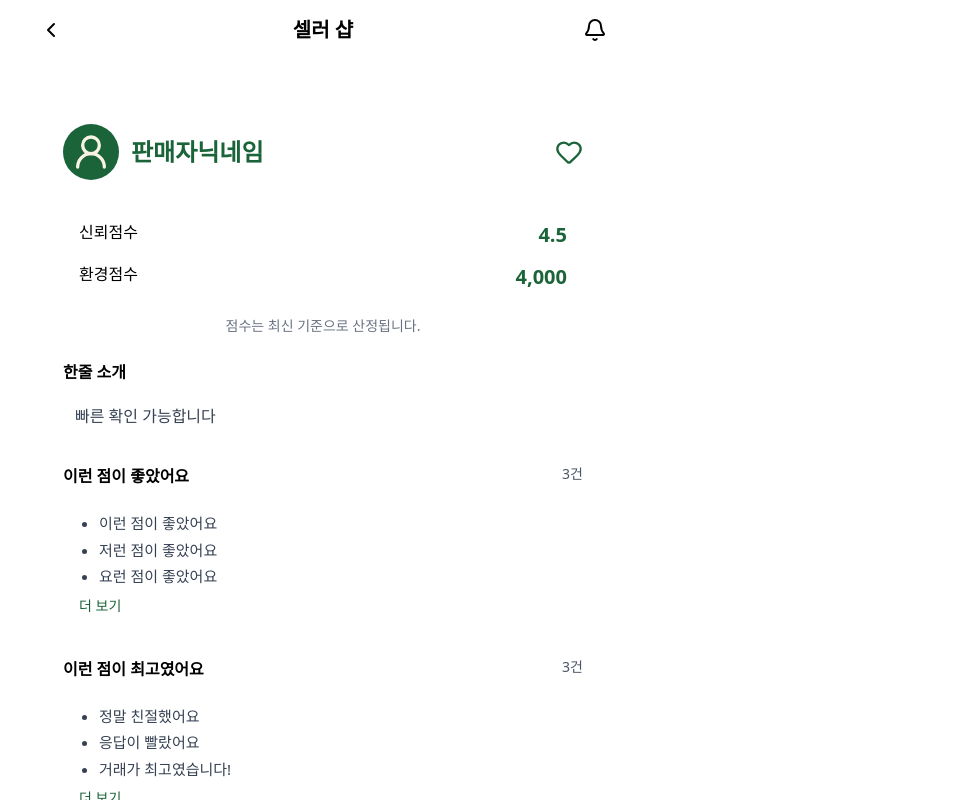
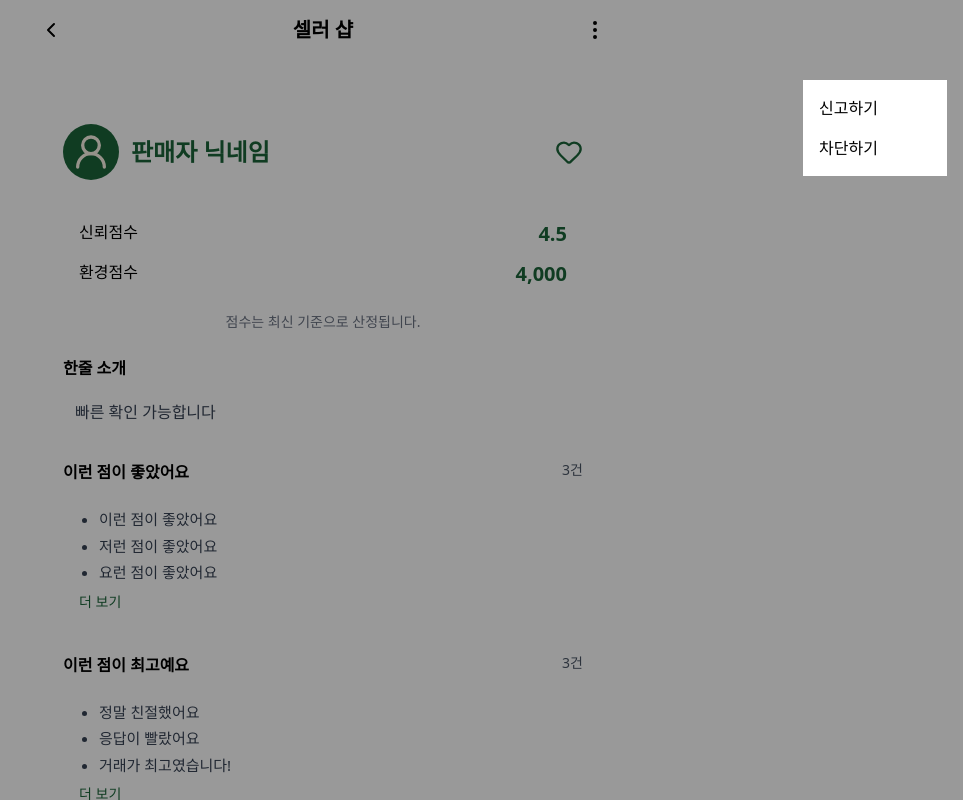
Before and after one commit to zeromarket-react-buds/zeromarket-client, a React (Vite) app: page /sellershop in a window 1280 px wide. Both pictures are taken after a click on the button 912 px from the left and 30 px from the top of the page. Shown: the top 800 px of the page, without its empty margins (317-1280 px from the left). Built offline with nearby package versions, Linux system fonts and the light colour scheme.

Commit message:
[SS-01-01]셀레샵UI_임시 신고, 차단 선택 버튼과 모달창

```diff
--- a/src/App.jsx
+++ b/src/App.jsx
@@ -17,6 +17,7 @@ import { AuthProvider } from "@/hooks/AuthContext";
 import MySalesPage from "@/pages/me/MySalesPage";
 import MyPurchasesPage from "@/pages/me/MyPurchasesPage";
 import SellerShopPage from "./pages/sellershop/SellerShop";
+import { MoreVertical } from "lucide-react"; //SellerShop 상단 선택창
 
 const router = createBrowserRouter([
   {
@@ -194,14 +195,26 @@ const router = createBrowserRouter([
           layout: {
             header: {
               component: "TitleHeader",
-              props: { title: "셀러 샵" },
+              props: {
+                title: "셀러 샵",
+                rightSlot: (
+                  <MoreVertical
+                    size={24}
+                    className="cursor-pointer"
+                    onClick={() => {
+                      // 셀러샵에서 커스텀 이벤트 발생
+                      window.dispatchEvent(new CustomEvent("seller-menu-open"));
+                    }}
+                  />
+                ),
+              },
             },
             footer: {
               component: "DefaultFooter",
             },
           },
         },
-      },
+      }, //
     ],
   },
 ]);
--- a/src/layouts/header/TitleHeader.jsx
+++ b/src/layouts/header/TitleHeader.jsx
@@ -1,7 +1,7 @@
 import { ChevronLeft, Bell } from "lucide-react";
 import Container from "@/components/Container";
-
-const TitleHeader = ({ title }) => {
+//rightSlot추가
+const TitleHeader = ({ title, rightSlot }) => {
   return (
     <Container>
       <header className="flex items-center justify-between mb-6">
@@ -9,9 +9,8 @@ const TitleHeader = ({ title }) => {
           <ChevronLeft size={24} />
         </button>
         <h1 className="text-xl font-bold">{title}</h1>
-        <button>
-          <Bell size={24} />
-        </button>
+        {/* 오른쪽 아이콘: 기본 Bell, 커스텀(rightSlot) 있으면 대체 {rightSlot ? rightSlot :}추가 */}
+        <button>{rightSlot ? rightSlot : <Bell size={24} />}</button>
       </header>
     </Container>
   );
--- a/src/pages/sellershop/SellerShop.jsx
+++ b/src/pages/sellershop/SellerShop.jsx
@@ -5,8 +5,8 @@ import { useEffect, useState } from "react";
 
 const SellerShopPage = () => {
   // UI 전용 더미 데이터 — 나중에 fetch로 교체 가능
-  const [detail, setDetail] = useState({
-    sellerNickName: "판매자닉네임",
+  const [detail] = useState({
+    sellerNickName: "판매자 닉네임",
     trustScore: 4.5,
     environmentScore: 4000,
     introduction: "빠른 확인 가능합니다",
@@ -36,7 +36,21 @@ const SellerShopPage = () => {
     ],
   });
 
+  // 메뉴 & 모달 상태
+  const [menuOpen, setMenuOpen] = useState(false); // 점 3개 메뉴 오픈
+  const [reportModal, setReportModal] = useState(false); // 신고 모달
+  const [blockModal, setBlockModal] = useState(false); // 차단 모달
+
+  // 헤더의 rightSlot(점 3개 버튼)이 클릭되면 발생하는 이벤트 수신
+  useEffect(() => {
+    const handler = () => setMenuOpen(true);
+    window.addEventListener("seller-menu-open", handler);
+
+    return () => window.removeEventListener("seller-menu-open", handler);
+  }, []);
+
   return (
+    <>
       <Container>
         <div className="px-6 max-w-full mx-auto">
           {/* ---------- 판매자 프로필 ---------- */}
@@ -57,14 +71,14 @@ const SellerShopPage = () => {
           <div className="border rounded-2xl p-4 mb-2">
             <div className="flex justify-between mb-3">
               <span>신뢰점수</span>
-            <span className="text-brand-green font-bold text-[20px]">
+              <span className="text-brand-green font-bold text-xl">
                 {detail.trustScore}
               </span>
             </div>
 
             <div className="flex justify-between">
               <span>환경점수</span>
-            <span className="text-brand-green font-bold text-[20px]">
+              <span className="text-brand-green font-bold text-xl">
                 {detail.environmentScore.toLocaleString()}
               </span>
             </div>
@@ -82,12 +96,13 @@ const SellerShopPage = () => {
             </div>
           </div>
 
-        {/* ---------- 이런 점이 좋았어요 ---------- */}
+          {/* 이런 점이 좋았어요 */}
           <div className="mb-6">
             <div className="flex justify-between mb-2">
               <span className="font-semibold text-[16px]">
                 이런 점이 좋았어요
               </span>
+              {/*건수증가*/}
               <span className="text-gray-600 text-sm">
                 {detail.goodReviews.length}건
               </span>
@@ -95,7 +110,8 @@ const SellerShopPage = () => {
 
             <div className="border rounded-2xl p-4">
               <ul className="list-disc pl-5 text-gray-700 text-[15px] space-y-1">
-              {detail.goodReviews.map((r, i) => (
+                {/* 최대 3건까지만 표시하도록 slice */}
+                {detail.goodReviews.slice(0, 3).map((r, i) => (
                   <li key={i}>{r}</li>
                 ))}
               </ul>
@@ -103,11 +119,11 @@ const SellerShopPage = () => {
             </div>
           </div>
 
-        {/* ---------- 이런 점이 최고였어요 ---------- */}
+          {/* 이런 점이 최고예요  */}
           <div className="mb-8">
             <div className="flex justify-between mb-2">
               <span className="font-semibold text-[16px]">
-              이런 점이 최고였어요
+                이런 점이 최고예요
               </span>
               <span className="text-gray-600 text-sm">
                 {detail.bestReviews.length}건
@@ -116,7 +132,8 @@ const SellerShopPage = () => {
 
             <div className="border rounded-2xl p-4">
               <ul className="list-disc pl-5 text-gray-700 text-[15px] space-y-1">
-              {detail.bestReviews.map((r, i) => (
+                {/* 최대 3건까지만 표시하도록 slice */}
+                {detail.bestReviews.slice(0, 3).map((r, i) => (
                   <li key={i}>{r}</li>
                 ))}
               </ul>
@@ -124,8 +141,12 @@ const SellerShopPage = () => {
             </div>
           </div>
 
+          <p className="text-gray-400 text-14 -mt-7">
+            후기는 최신순으로 3건만 보입니다
+          </p>
+
           {/* ---------- 판매 상품 ---------- */}
-        <div className="mb-6">
+          <div className="mt-8 mb-6">
             <h3 className="text-lg font-semibold text-gray-800 mb-4">
               판매 상품
             </h3>
@@ -134,6 +155,83 @@ const SellerShopPage = () => {
           </div>
         </div>
       </Container>
+
+      {/* ===== 점 세 개 메뉴 ===== */}
+      {menuOpen && (
+        <>
+          {/* 딤 배경 */}
+          <div
+            className="fixed inset-0 bg-black/40"
+            onClick={() => setMenuOpen(false)}
+          ></div>
+
+          {/* 메뉴 박스 */}
+          <div className="fixed top-20 right-4 bg-white rounded-xl shadow-xl border w-36 p-2">
+            <button
+              className="w-full text-left p-2 hover:bg-gray-100"
+              onClick={() => {
+                setMenuOpen(false);
+                setReportModal(true);
+              }}
+            >
+              신고하기
+            </button>
+
+            <button
+              className="w-full text-left p-2 hover:bg-gray-100"
+              onClick={() => {
+                setMenuOpen(false);
+                setBlockModal(true);
+              }}
+            >
+              차단하기
+            </button>
+          </div>
+        </>
+      )}
+
+      {/* ====== 신고 모달 ===== */}
+      {reportModal && (
+        <div className="fixed inset-0 bg-black/40 flex items-center justify-center">
+          <div className="bg-white w-72 p-6 rounded-lg shadow-xl text-center">
+            <h2 className="font-semibold mb-4">신고하시겠습니까?</h2>
+            <button
+              className="bg-brand-green text-white py-2 rounded-lg w-full mb-2"
+              onClick={() => setReportModal(false)}
+            >
+              확인
+            </button>
+            <button
+              className="bg-gray-200 py-2 rounded-lg w-full"
+              onClick={() => setReportModal(false)}
+            >
+              취소
+            </button>
+          </div>
+        </div>
+      )}
+
+      {/* ==== 차단 모달 ==== */}
+      {blockModal && (
+        <div className="fixed inset-0 bg-black/40 flex items-center justify-center">
+          <div className="bg-white w-72 p-6 rounded-lg shadow-xl text-center">
+            <h2 className="font-semibold mb-4">차단하시겠습니까?</h2>
+            <button
+              className="bg-red-500 text-white py-2 rounded-lg w-full mb-2"
+              onClick={() => setBlockModal(false)}
+            >
+              차단하기
+            </button>
+            <button
+              className="bg-gray-200 py-2 rounded-lg w-full"
+              onClick={() => setBlockModal(false)}
+            >
+              취소
+            </button>
+          </div>
+        </div>
+      )}
+    </>
   );
 };
 
```
Lines whose indentation alone changed are shown as unchanged.
